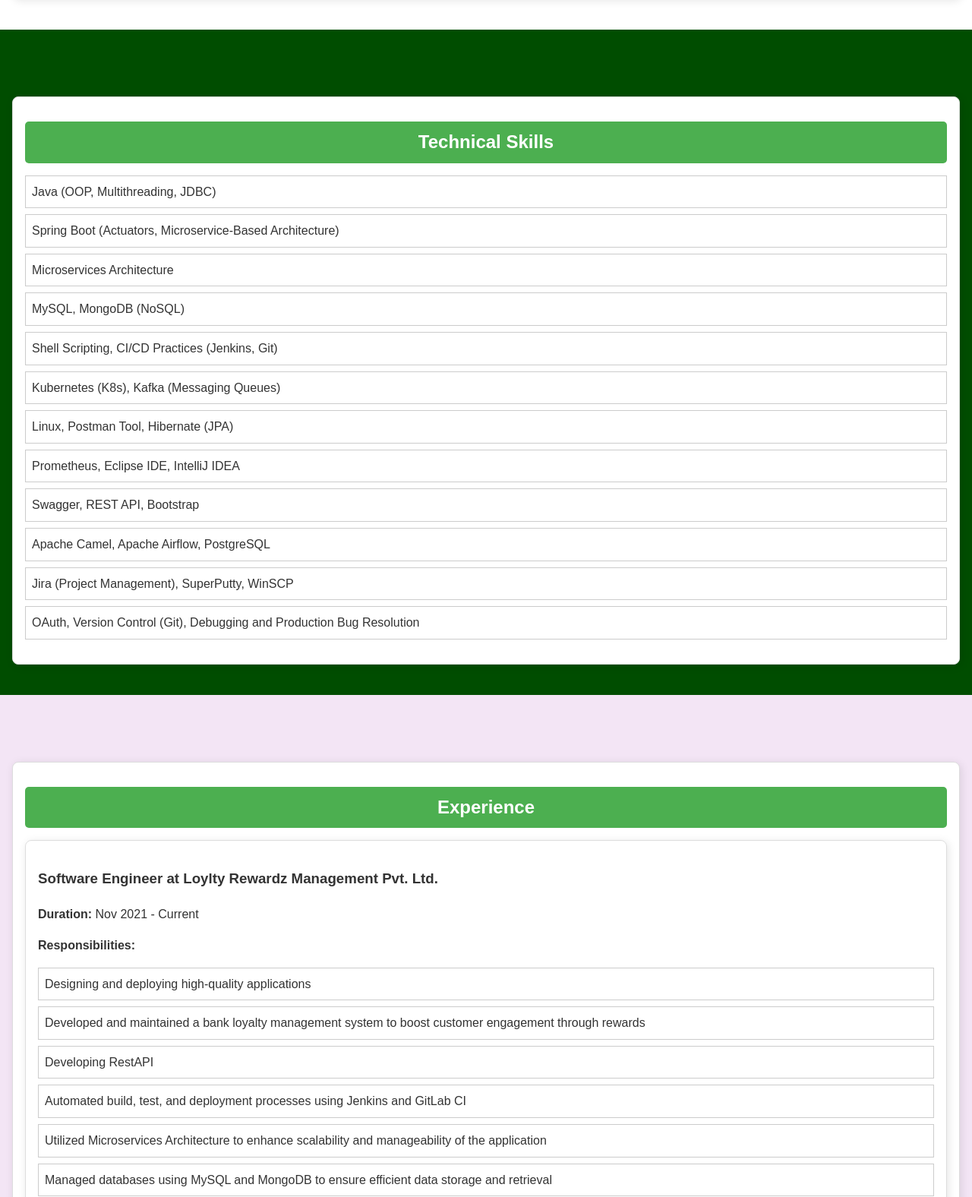
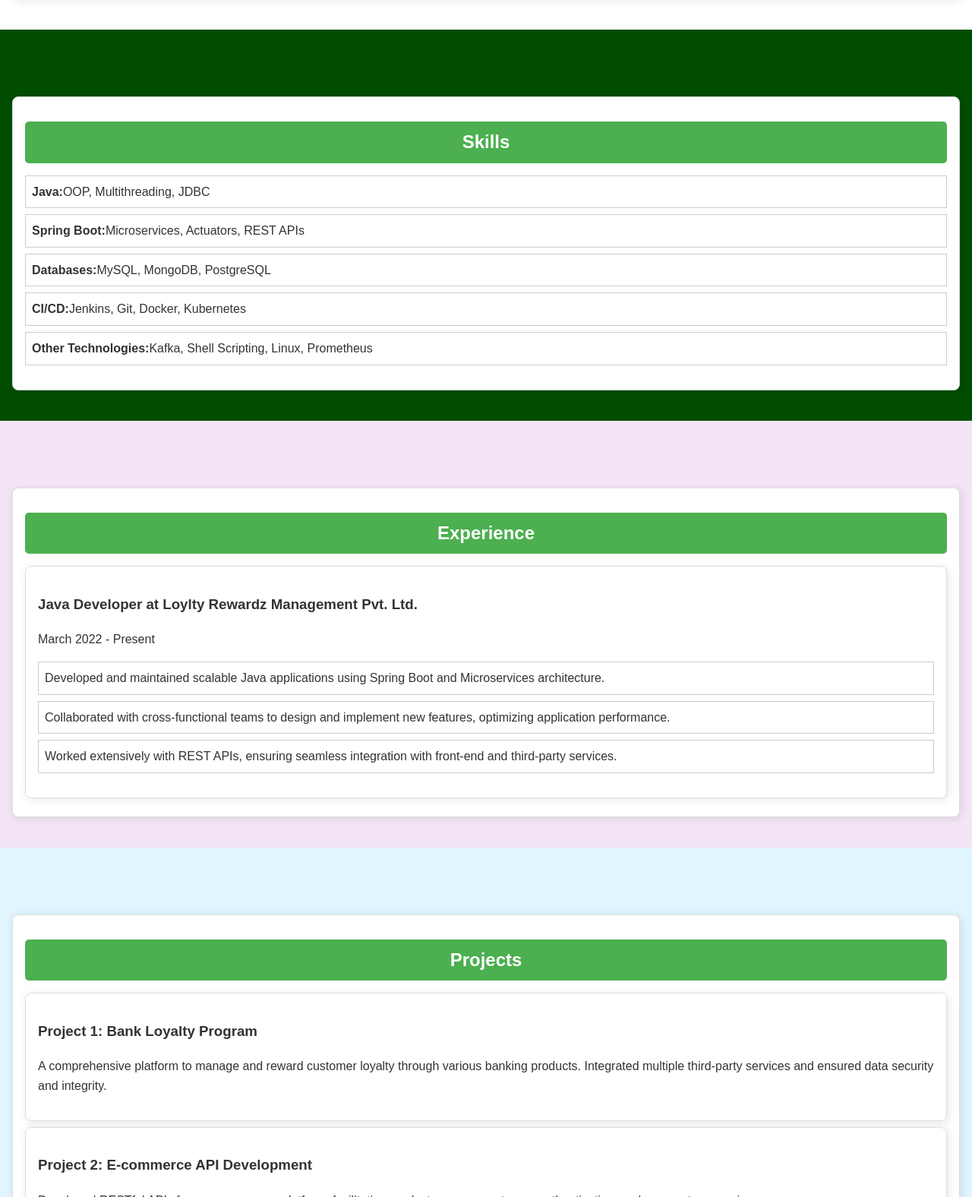
Before and after one commit to balasahebmunde52/portfolio, a plain HTML site: page index.html in a window 1280 px wide. Shown: the part 1224-2800 px from the top of the page at 76% size. Drawn offline with Linux system fonts and the light colour scheme.

Commit message:
Update index.html

```diff
--- a/index.html
+++ b/index.html
@@ -241,6 +241,11 @@
         #contact {
             background: #ffebee;
         }
+
+        /* Custom visibility settings for Experience and Projects sections */
+        #experience, #projects {
+            display: block;
+        }
     </style>
 
     <script>
@@ -313,8 +318,8 @@
             <h2 class="section-title">About Me</h2>
             <ul>
                 <li class="contact-info"><span class="icon"><i class="fab fa-linkedin"></i></span><strong>LinkedIn:</strong> <a href="https://www.linkedin.com/in/balasaheb-munde" target="_blank">linkedin.com/in/balasaheb-munde</a></li>
-                <li class="contact-info"><span class="icon"><i class="fas fa-envelope"></i></span><strong>Email:</strong> <a href="mailto:balasaheb.munde@example.com">balasaheb.munde@example.com</a></li>
-                <li class="contact-info"><span class="icon"><i class="fas fa-phone"></i></span><strong>Phone:</strong> +91-1234567890</li>
+                <li class="contact-info"><span class="icon"><i class="fas fa-envelope"></i></span><strong>Email:</strong> <a href="mailto:balasaheb@example.com">balasaheb@example.com</a></li>
+                <li class="contact-info"><span class="icon"><i class="fas fa-phone"></i></span><strong>Phone:</strong> +91 12345 67890</li>
                 <li class="contact-info"><span class="icon"><i class="fas fa-map-marker-alt"></i></span><strong>Location:</strong> Mumbai, India</li>
             </ul>
         </div>
@@ -322,20 +327,13 @@
 
     <div class="container" id="skills">
         <div class="card section fade-in">
-            <h2 class="section-title">Technical Skills</h2>
+            <h2 class="section-title">Skills</h2>
             <ul>
-                <li>Java (OOP, Multithreading, JDBC)</li>
-                <li>Spring Boot (Actuators, Microservice-Based Architecture)</li>
-                <li>Microservices Architecture</li>
-                <li>MySQL, MongoDB (NoSQL)</li>
-                <li>Shell Scripting, CI/CD Practices (Jenkins, Git)</li>
-                <li>Kubernetes (K8s), Kafka (Messaging Queues)</li>
-                <li>Linux, Postman Tool, Hibernate (JPA)</li>
-                <li>Prometheus, Eclipse IDE, IntelliJ IDEA</li>
-                <li>Swagger, REST API, Bootstrap</li>
-                <li>Apache Camel, Apache Airflow, PostgreSQL</li>
-                <li>Jira (Project Management), SuperPutty, WinSCP</li>
-                <li>OAuth, Version Control (Git), Debugging and Production Bug Resolution</li>
+                <li><strong>Java:</strong> OOP, Multithreading, JDBC</li>
+                <li><strong>Spring Boot:</strong> Microservices, Actuators, REST APIs</li>
+                <li><strong>Databases:</strong> MySQL, MongoDB, PostgreSQL</li>
+                <li><strong>CI/CD:</strong> Jenkins, Git, Docker, Kubernetes</li>
+                <li><strong>Other Technologies:</strong> Kafka, Shell Scripting, Linux, Prometheus</li>
             </ul>
         </div>
     </div>
@@ -344,80 +342,44 @@
         <div class="card section fade-in">
             <h2 class="section-title">Experience</h2>
             <div class="card">
-                <h3>Software Engineer at Loylty Rewardz Management Pvt. Ltd.</h3>
-                <p><strong>Duration:</strong> Nov 2021 - Current</p>
-                <p><strong>Responsibilities:</strong></p>
+                <h3>Java Developer at Loylty Rewardz Management Pvt. Ltd.</h3>
+                <p>March 2022 - Present</p>
                 <ul>
-                    <li>Designing and deploying high-quality applications</li>
-                    <li>Developed and maintained a bank loyalty management system to boost customer engagement through rewards</li>
-                    <li>Developing RestAPI</li>
-                    <li>Automated build, test, and deployment processes using Jenkins and GitLab CI</li>
-                    <li>Utilized Microservices Architecture to enhance scalability and manageability of the application</li>
-                    <li>Managed databases using MySQL and MongoDB to ensure efficient data storage and retrieval</li>
-                    <li>Created and integrated RESTful APIs for seamless internal and external communications</li>
-                    <li>Wrote Shell Scripts to automate repetitive tasks and improve productivity</li>
-                    <li>Ensuring data integrity and system efficiency</li>
-                    <li>Designed and implemented robust backend services using Java and Spring Boot</li>
-                    <li>Directly communicating with clients to solve customer escalations</li>
+                    <li>Developed and maintained scalable Java applications using Spring Boot and Microservices architecture.</li>
+                    <li>Collaborated with cross-functional teams to design and implement new features, optimizing application performance.</li>
+                    <li>Worked extensively with REST APIs, ensuring seamless integration with front-end and third-party services.</li>
                 </ul>
             </div>
-<!--             <div class="card">
-                <h3>Java Spring Boot Microservices Developer at Loylty </h3>
-                <p><strong>Duration:</strong> Previous</p>
-                <p><strong>Responsibilities:</strong></p>
-                <ul>
-                    <li>Developed and maintained Java applications</li>
-                    <li>Collaborated with cross-functional teams to define and design new features</li>
-                    <li>Participated in code reviews and provided constructive feedback</li>
-                    <li>Debugged and resolved production issues</li>
-                </ul>
-            </div> -->
         </div>
     </div>
 
-
-     <div class="container" id="projects">
+    <div class="container" id="projects">
         <div class="card section fade-in">
             <h2 class="section-title">Projects</h2>
             <div class="card">
-                <h3><strong>Loyalty Program For Bank</strong></h3>
-                <p><strong>Description:</strong> Accrual Loylty Program For Bank incentivizes customers to
-stay with the bank by rewarding them with points for various
-banking activities. These points can be redeemed for
-cashback, gift cards, or other perks.Promotions and
-partnerships with other businesses further enhance the
-program's appeal. Ultimately, the program aims to foster longterm
-customer loyalty and satisfaction while boosting the
-bank's retention rates.Leveraged Java and Spring Boot for backend services, implemented a microservices architecture for scalability, and used MySQL and MongoDB for data management. Automated CI/CD processes with Jenkins and GitLab CI, improving system performance and deployment efficiency.</p>
-                <p><strong>Technologies Used:</strong> Java, Spring Boot, MySQL, MongoDB,Architecture: Microservices etc.</p>
-                <p><strong>Microservices Architecture:</strong> Implemented microservices to decompose monolithic applications, improving scalability and flexibility. </p>
-                <p><strong>Tools & Practices:</strong> Jenkins, GitLab CI/CD Practices, Shell Scripting </p>
-                <p><strong> Database Management:</strong> Managed and optimized databases using MySQL and MongoDB for efficient data storage and retrieval. </p>
-                <p><strong>API Development:</strong> Designed and developed RESTful APIs to facilitate seamless integration between different system components and third-party services</p>
-                <p><strong>Key Responsibilities:</strong> Backend Development: Created and maintained robust backend services using Java and Spring Boot to handle loyalty points accumulation and redemption.</p>
+                <h3>Project 1: Bank Loyalty Program</h3>
+                <p>A comprehensive platform to manage and reward customer loyalty through various banking products. Integrated multiple third-party services and ensured data security and integrity.</p>
             </div>
-<!--             <div class="card">
-                <h3>Project Title</h3>
-                <p><strong>Description:</strong> Brief description of the project.</p>
-                <p><strong>Technologies Used:</strong> Java, Spring Boot, MySQL, etc.</p>
-            </div> -->
+            <div class="card">
+                <h3>Project 2: E-commerce API Development</h3>
+                <p>Developed RESTful APIs for an e-commerce platform, facilitating product management, user authentication, and payment processing.</p>
+            </div>
         </div>
     </div>
 
     <div class="container" id="contact">
         <div class="card section fade-in">
-            <h2 class="section-title">Contact Me</h2>
-            <p>I am open to opportunities and collaborations. Feel free to reach out through any of the following:</p>
-            <ul>
-                <li><strong>Email:</strong> balasaheb.munde@example.com</li>
-                <li><strong>LinkedIn:</strong> <a href="https://www.linkedin.com/in/balasaheb-munde" target="_blank">linkedin.com/in/balasaheb-munde</a></li>
-                <li><strong>Phone:</strong> +91-1234567890</li>
-            </ul>
+            <h2 class="section-title">Contact</h2>
+            <div class="contact-info">
+                <p><span class="icon"><i class="fas fa-phone"></i></span>Phone: +91 12345 67890</p>
+                <p><span class="icon"><i class="fas fa-envelope"></i></span>Email: <a href="mailto:balasaheb@example.com">balasaheb@example.com</a></p>
+                <p><span class="icon"><i class="fas fa-map-marker-alt"></i></span>Location: Mumbai, India</p>
+            </div>
         </div>
     </div>
 
     <footer>
-        <p>&copy; 2024 Balasaheb Vishnu Munde. All rights reserved.</p>
+        <p>© 2024 Balasaheb Munde - Java Developer</p>
     </footer>
 </body>
 
```
